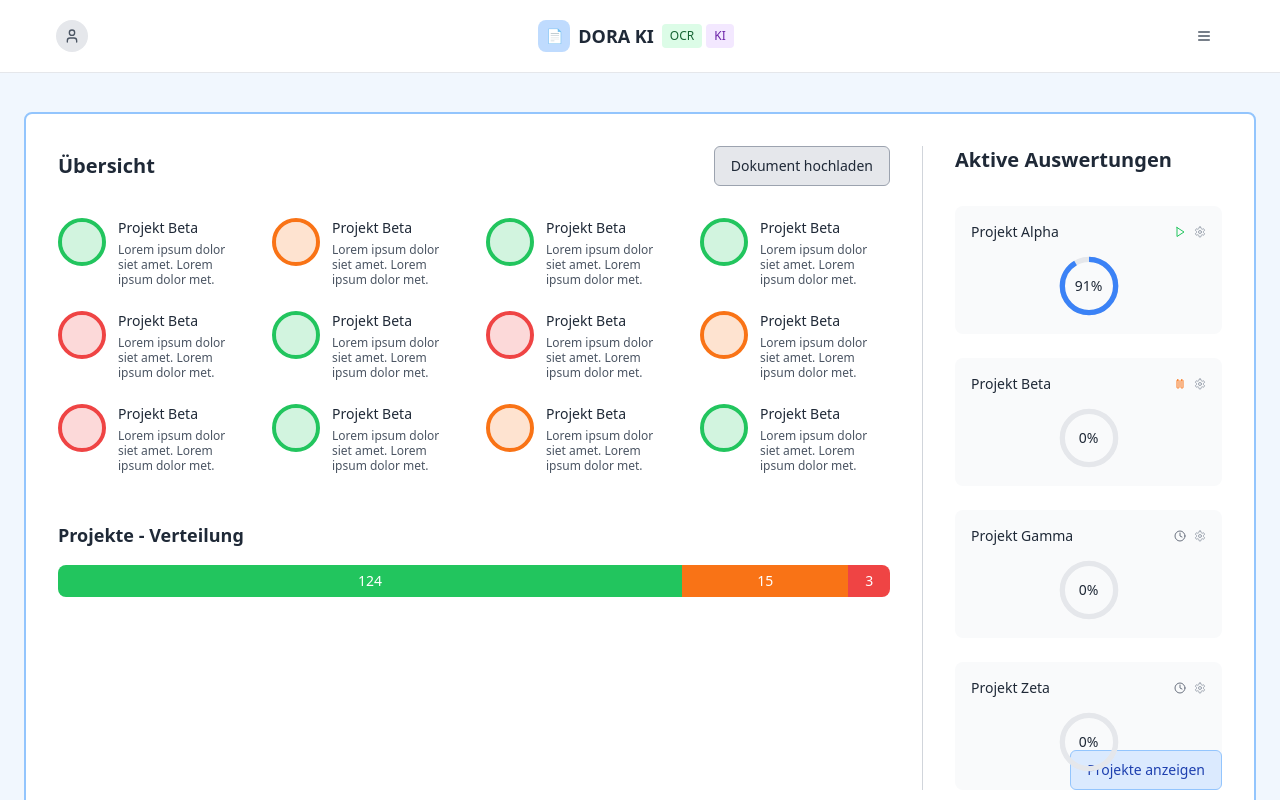
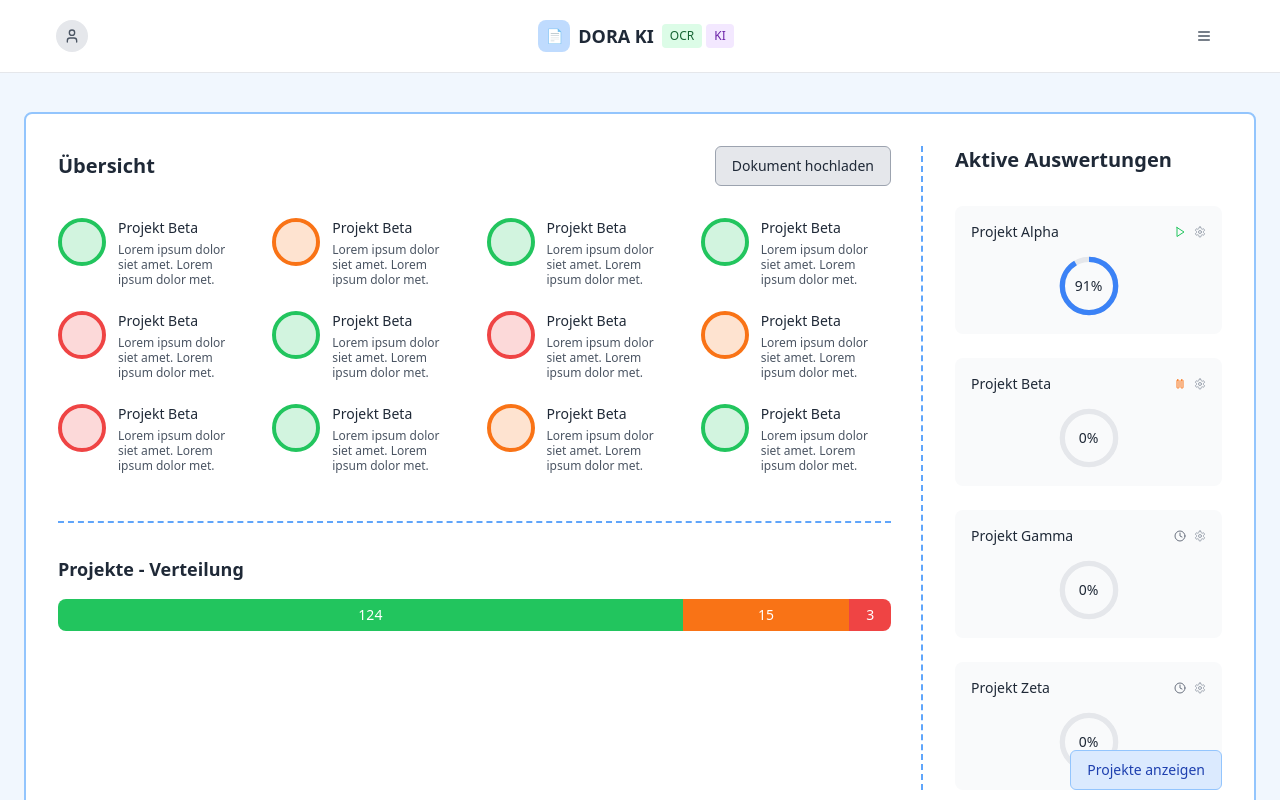
Before and after one commit to Jay-Rehder/grundbuch-check-view, a React (Vite) app: page /dashboard in a window 1280 px wide. Shown: the top 800 px of the page. Built offline with nearby package versions, Linux system fonts and the light colour scheme; sample sign-in values are in the browser's storage.

Commit message:
Fix: Add blue spacing to dashboard sections
Add blue spacing between sections on the dashboard, as per the screenshot, while maintaining the existing layout.

```diff
--- a/src/components/HamburgerMenu.tsx
+++ b/src/components/HamburgerMenu.tsx
@@ -1,4 +1,3 @@
-
 import { useState } from 'react';
 import { Menu, X, LogOut, Settings, BarChart3 } from 'lucide-react';
 import { Button } from '@/components/ui/button';
--- a/src/pages/Dashboard.tsx
+++ b/src/pages/Dashboard.tsx
@@ -75,7 +75,7 @@ const Dashboard = () => {
               <div className="grid grid-cols-4 gap-8 h-full">
 
                 {/* Left Section - Übersicht */}
-                <div className="col-span-3 border-r border-gray-300 pr-8">
+                <div className="col-span-3 pr-8 relative">
                   <div className="flex items-center justify-between mb-8">
                     <h2 className="text-xl font-semibold text-gray-800">Übersicht</h2>
                     <Link to="/">
@@ -100,8 +100,11 @@ const Dashboard = () => {
                     ))}
                   </div>
 
+                  {/* Blaue horizontale Trennlinie */}
+                  <div className="border-t-2 border-dashed border-blue-400 mb-8"></div>
+
                   {/* Projekte - Verteilung */}
-                  <div className="mt-8">
+                  <div>
                     <h3 className="text-lg font-semibold text-gray-800 mb-4">Projekte - Verteilung</h3>
                     <div className="flex rounded-lg overflow-hidden h-8">
                       <div className="bg-green-500 flex-1 flex items-center justify-center text-white text-sm font-medium" style={{ flexBasis: '75%' }}>
@@ -116,12 +119,8 @@ const Dashboard = () => {
                     </div>
                   </div>
 
-                  {/* Bottom Right Button */}
-                  <div className="absolute bottom-8 right-8">
-                    <Button className="bg-blue-100 hover:bg-blue-200 text-blue-800 border border-blue-300">
-                      Projekte anzeigen
-                    </Button>
-                  </div>
+                  {/* Blaue vertikale Trennlinie */}
+                  <div className="absolute top-0 right-0 h-full border-r-2 border-dashed border-blue-400"></div>
                 </div>
 
                 {/* Right Section - Aktive Auswertungen */}
@@ -180,6 +179,13 @@ const Dashboard = () => {
                 </div>
               </div>
 
+              {/* Bottom Right Button */}
+              <div className="absolute bottom-8 right-8">
+                <Button className="bg-blue-100 hover:bg-blue-200 text-blue-800 border border-blue-300">
+                  Projekte anzeigen
+                </Button>
+              </div>
+
               {/* Blue border indicator at bottom */}
               <div className="absolute bottom-0 left-1/2 transform -translate-x-1/2 translate-y-1/2 bg-blue-500 text-white px-3 py-1 text-xs rounded">
                 8362 x 4816
```
